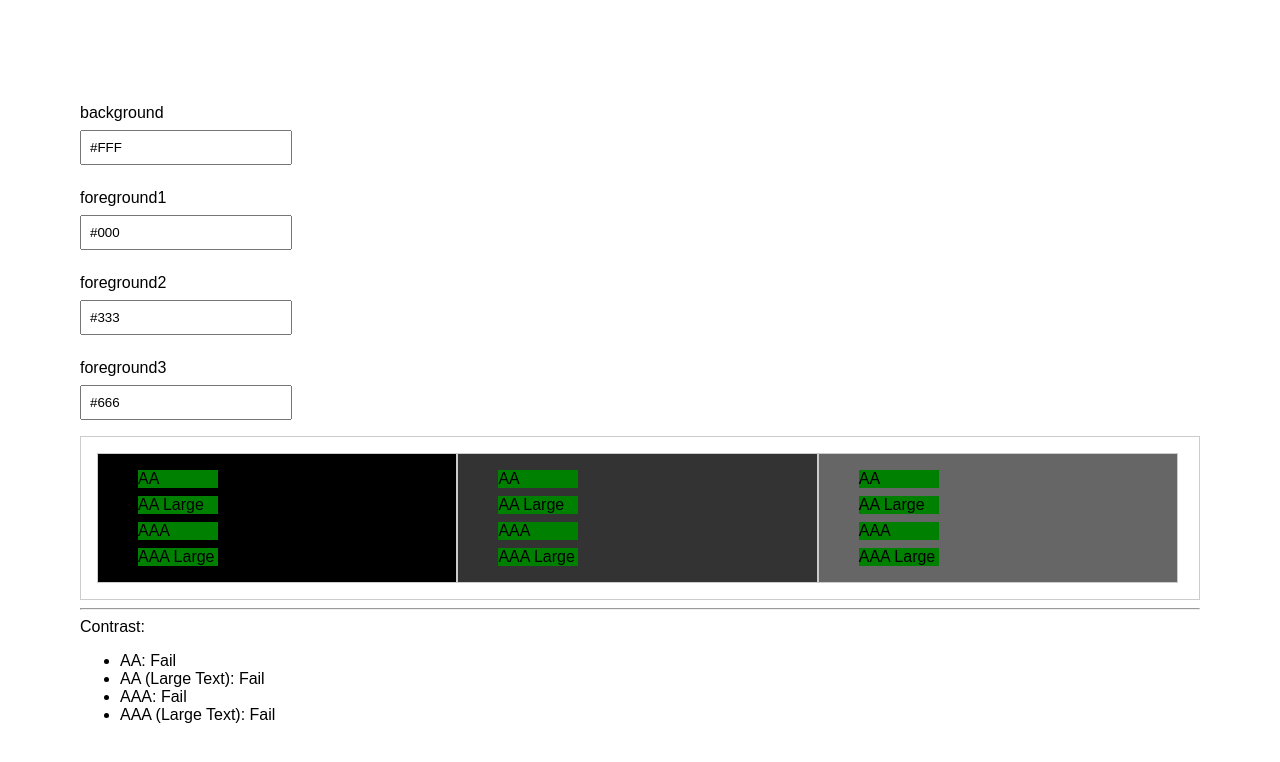
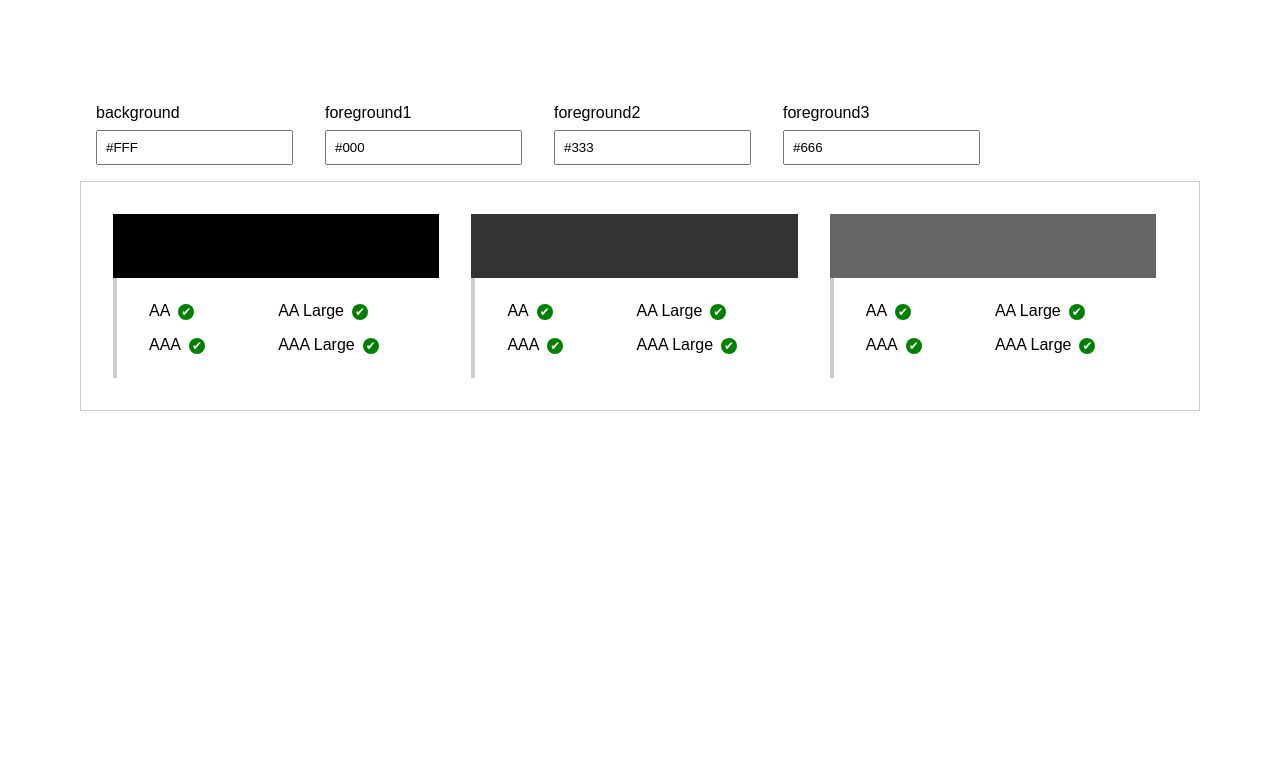
Before and after one commit to beckkramer/color-guard, a React (Create React App) app: page / in a window 1280 px wide. Shown: the top 762 px of the page. Built offline with nearby package versions, Linux system fonts and the light colour scheme.

Commit message:
Adjusts CSS and applied classes.

```diff
--- a/src/App.css
+++ b/src/App.css
@@ -1,11 +1,15 @@
+
+* {
+  box-sizing: border-box;
+}
 
 #page-main {
   padding: 5rem;
 }
 
 label {
-  display: block;
-  margin: 1rem 0;
+  display: inline-block;
+  margin: 1rem;
 }
 
 .field-title {
@@ -27,20 +31,47 @@ input {
 .swatch {
   display: inline-block;
   width: 33%;
-  border: 1px solid #CCC;
+  padding: 1rem;
 }
 
   .swatch ul {
     list-style-type: none;
   }
   .swatch li {
-    width: 5rem;
     margin: 0.5rem 0;
+    display: inline-block;
+    width: 50%;
   }
 
-  .test-marker.pass {
+  .swatch__color {
+    width: 100%;
+    height: 4rem;
+    display: block;
+  }
+
+  .test-markers {
+    border-left: 4px solid #ccc;
+    margin: 0;
+    padding: 1rem 2rem;
+  }
+
+  .test-markers > *:after {
+    display: inline-block;
+    width: 1rem;
+    height: 1rem;
+    margin-left: 0.5rem;
+    border-radius: 100%;
+    color: #FFF;
+    font-size: 0.75rem;
+    line-height: 1rem;
+    text-align: center;
+  }
+
+  .test-markers .pass:after {
     background: green;
+    content: "\2714";
   }
-  .test-marker.fail {
+  .test-markers .fail:after {
     background: red;
+    content: "X";
   }
--- a/src/components/palette.jsx
+++ b/src/components/palette.jsx
@@ -101,14 +101,7 @@ class Palette extends React.Component {
 					<Swatch color={this.state.colors.foreground2} accessibility={this.state.accessibility.foreground2} />
 					<Swatch color={this.state.colors.foreground3} accessibility={this.state.accessibility.foreground3} />
 				</div>
-				<hr />
-				<span>Contrast: {this.state.contrast}</span><br />
-				<ul>
-					<li>AA: {this.state.accessibility.aa ? 'Pass' : 'Fail'}</li>
-					<li>AA (Large Text): {this.state.accessibility.aaLarge ? 'Pass' : 'Fail'}</li>
-					<li>AAA: {this.state.accessibility.aaa ? 'Pass' : 'Fail'}</li>
-					<li>AAA (Large Text): {this.state.accessibility.aaaLarge ? 'Pass' : 'Fail'}</li>
-				</ul>
+
 			</div>
 		);
 	}
--- a/src/components/swatch.jsx
+++ b/src/components/swatch.jsx
@@ -2,14 +2,15 @@ import React from 'react';
 
 function Swatch(props) {
 
-	let aa = props.accessibility.aa ? "test-marker pass" : "test-marker fail";
-	let aaLarge = props.accessibility.aaLarge ? "test-marker pass" : "test-marker fail";
-	let aaa = props.accessibility.aaa ? "test-marker pass" : "test-marker fail";
-	let aaaLarge = props.accessibility.aaaLarge ? "test-marker pass" : "test-marker fail";
+	let aa = props.accessibility.aa ? "pass" : "fail";
+	let aaLarge = props.accessibility.aaLarge ? "pass" : "fail";
+	let aaa = props.accessibility.aaa ? "pass" : "fail";
+	let aaaLarge = props.accessibility.aaaLarge ? "pass" : "fail";
 
 	return (
-    <div className="swatch" style={{background: props.color}}>
-    	<ul>
+    <div className="swatch">
+    	<div className="swatch__color" style={{background: props.color}}></div>
+    	<ul className="test-markers">
     		<li className={aa}>AA</li>
     		<li className={aaLarge}>AA Large</li>
     		<li className={aaa}>AAA</li>
```
